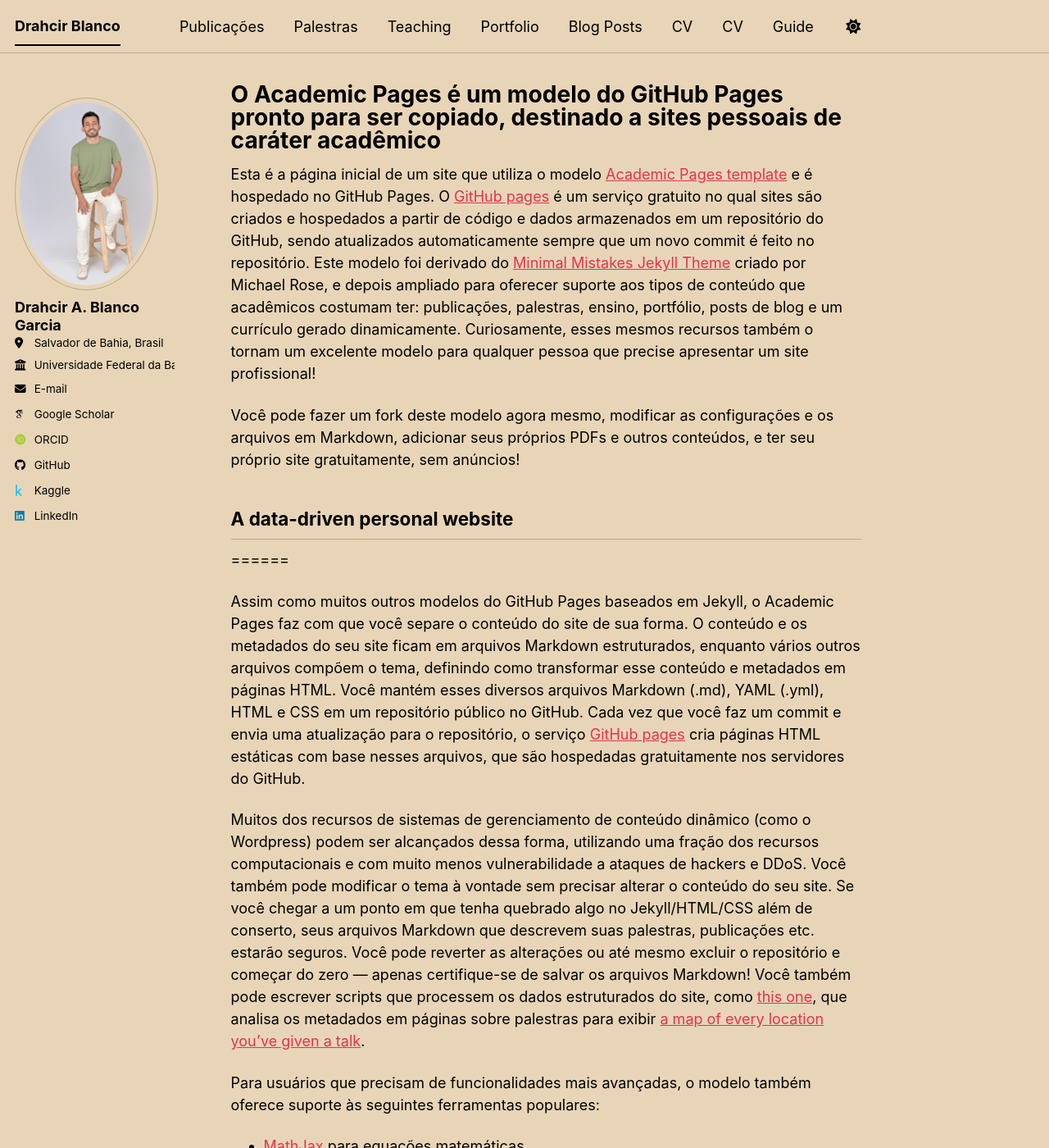
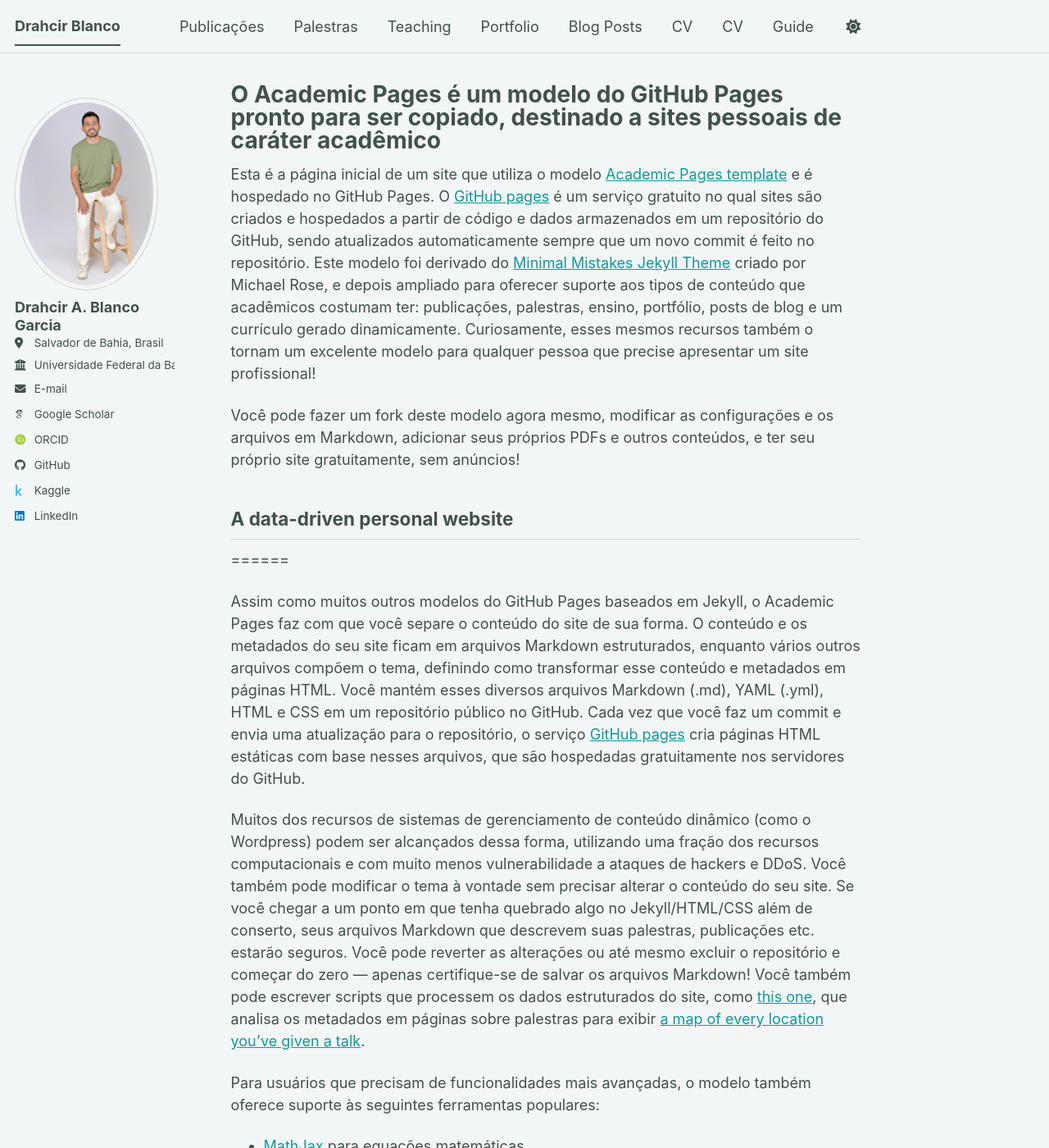
Before and after one commit to bl4nco7/drahcir, a Jekyll site: the page built from _pages/about.md, in a window 1280 px wide and 1400 px high. Shown: the whole window at 82% size. Built offline with Jekyll 4.4.1, drawn with Linux system fonts in a browser that asks for light colours; some web fonts are replaced; a script bundle is joined from its source files by our own code; library files that are not in the unit come from our copies.

Commit message:
Change site theme and repository format in config

```diff
--- a/_config.yml
+++ b/_config.yml
@@ -8,7 +8,7 @@
 
 # Basic Site Settings
 locale                   : "pt-BR"
-site_theme               : "sunrise" # The available themes options are "default", "air", "sunrise", "mint", "dirt" and "contrast"
+site_theme               : "mint" # The available themes options are "default", "air", "sunrise", "mint", "dirt" and "contrast"
 title                    : "Drahcir Blanco" # Acá tambien puedo colocar mi título
 title_separator          : "-"
 name                     : &name "Drahcir Alexander Blanco Garcia"
@@ -16,7 +16,7 @@
 url                      : "https://bl4nco7.github.io" # https://academicpages.github.io # The base hostname & protocol for your site e.g. "https://[your GitHub username].github.io",
                                                            # or if you already have some other page hosted on Github then use "https://[your GitHub username].github.io/[Your Repo Name]"
 baseurl                  : "/drahcir" # the subpath of your site, e.g. "/blog"
-repository               : "https://github.com/bl4nco7/drahcir" # "bl4nco7.github.io/drahcir/" # "academicpages/academicpages.github.io"
+repository               : "bl4nco7/drahcir" # "bl4nco7.github.io/drahcir/" # "academicpages/academicpages.github.io"
 
 # Site Author - The following control what appear as part of the author content on the side bar.
 #               If a field is blank the icon and link will not appear, otherwise it will be shown.
```
